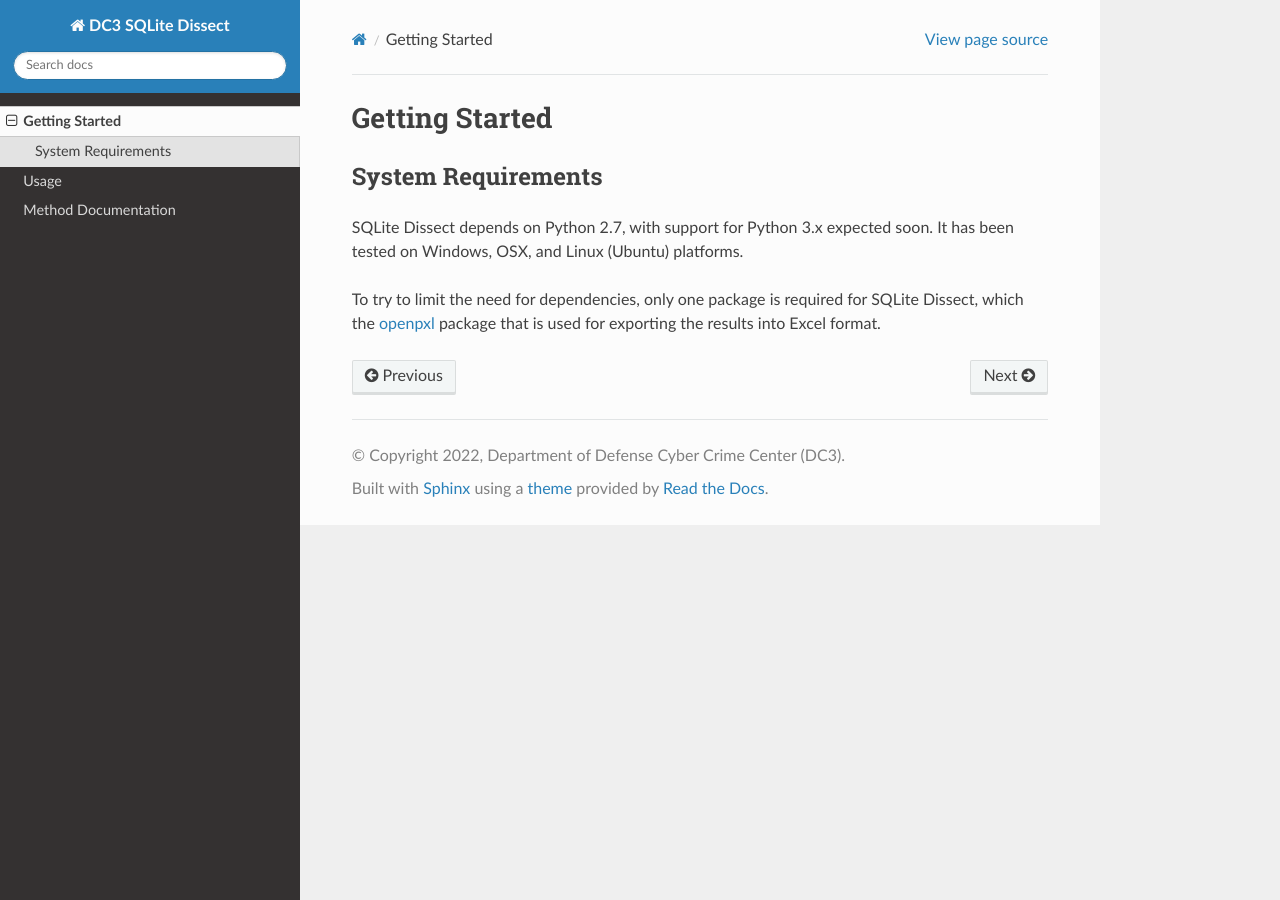
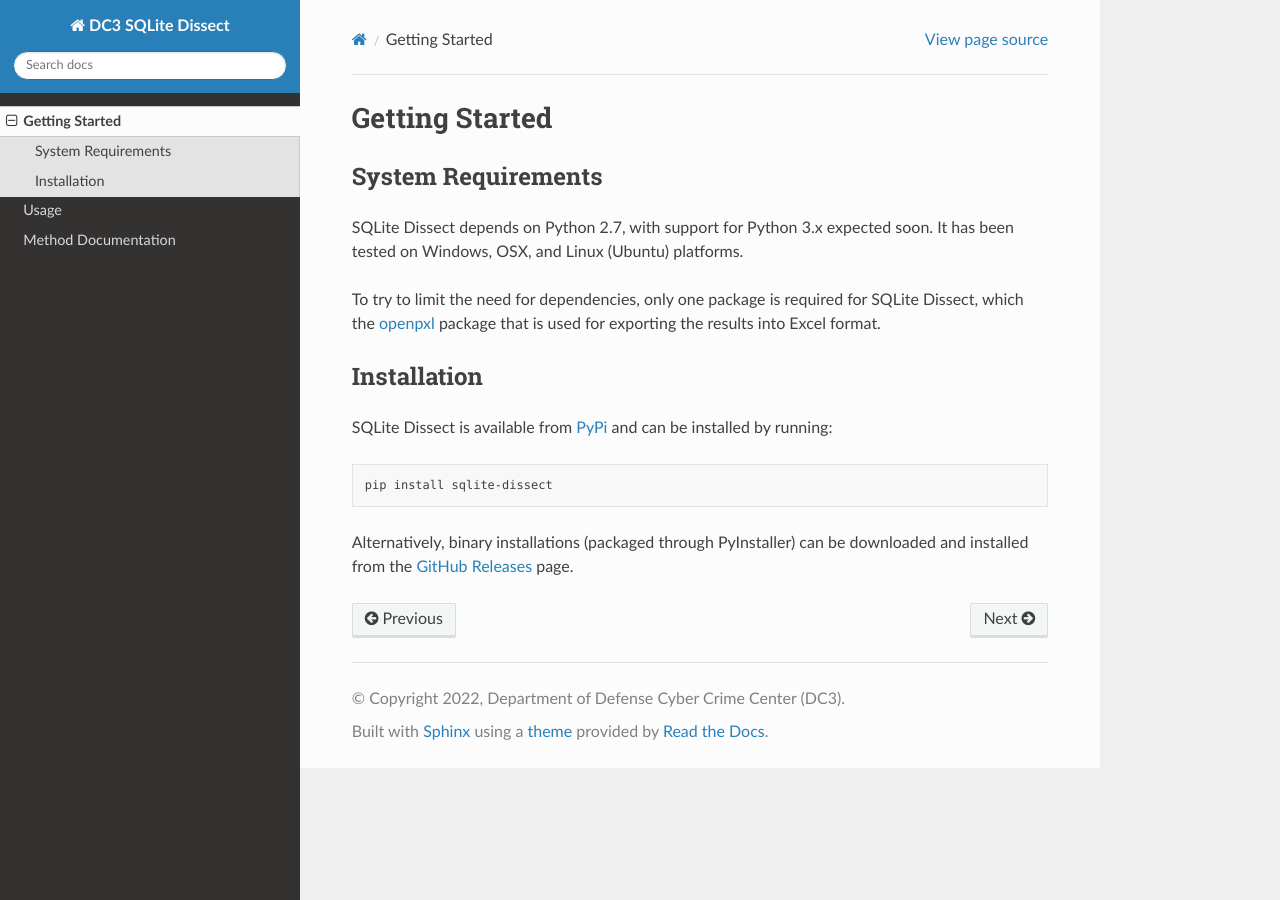
Before and after one commit to dod-cyber-crime-center/sqlite-dissect, a Sphinx documentation site: the page built from docs/source/sqlite_dissect/getting_started.rst, in a window 1280 px wide. Built offline with Sphinx 7.4.7 and the Read the Docs theme 2.0.0, drawn with Linux system fonts in a browser that asks for light colours.

Commit message:
Initial docs and command hook

```diff
--- a/docs/source/sqlite_dissect/getting_started.rst
+++ b/docs/source/sqlite_dissect/getting_started.rst
@@ -8,3 +8,13 @@ Linux (Ubuntu) platforms.
 
 To try to limit the need for dependencies, only one package is required for SQLite Dissect, which the `openpxl <https://openpyxl.readthedocs.io/en/stable/>`_ package
 that is used for exporting the results into Excel format.
+
+Installation
++++++++++++++++++++
+SQLite Dissect is available from `PyPi <https://pypi.org/project/sqlite-dissect/>`_ and can be installed by running:
+
+.. code-block:: shell
+
+    pip install sqlite-dissect
+
+Alternatively, binary installations (packaged through PyInstaller) can be downloaded and installed from the `GitHub Releases <https://github.com/Defense-Cyber-Crime-Center/sqlite-dissect/releases>`_ page.
--- a/docs/source/sqlite_dissect/usage.rst
+++ b/docs/source/sqlite_dissect/usage.rst
@@ -13,7 +13,11 @@ Basic CLI Usage
 
 .. code-block:: shell
 
+    # When installed as a binary or package
     sqlite_dissect /path/to/sqlite.db
+
+    # When running the Python file directly
+    python entrypoint.py /path/to/sqlite.db
 
 All Optional CLI Arguments
 ++++++++++++++++++++++++++
--- a/setup.py
+++ b/setup.py
@@ -30,7 +30,7 @@ exec (open('sqlite_dissect/_version.py').read())
 README = open(os.path.join(os.path.dirname(__file__), 'README.md')).read()
 
 setup(name="sqlite_dissect",
-      version=os.environ.get('TAG_VERSION', __version__), # noqa: F821
+      version=os.environ.get('TAG_VERSION', __version__),  # noqa: F821
       url="https://github.com/Defense-Cyber-Crime-Center/sqlite-dissect",
       description="This package allows parsing and carving of SQLite files",
       long_description=README,
@@ -50,6 +50,9 @@ setup(name="sqlite_dissect",
           "Programming Language :: Python :: 2",
           "Programming Language :: Python :: 2.7"
       ],
+      entry_points={
+          'console_scripts': ['sqlite_dissect=sqlite_dissect.entrypoint:cli'],
+      },
       install_requires=[
           "openpyxl==2.6.4",
           "ConfigArgParse"
```
